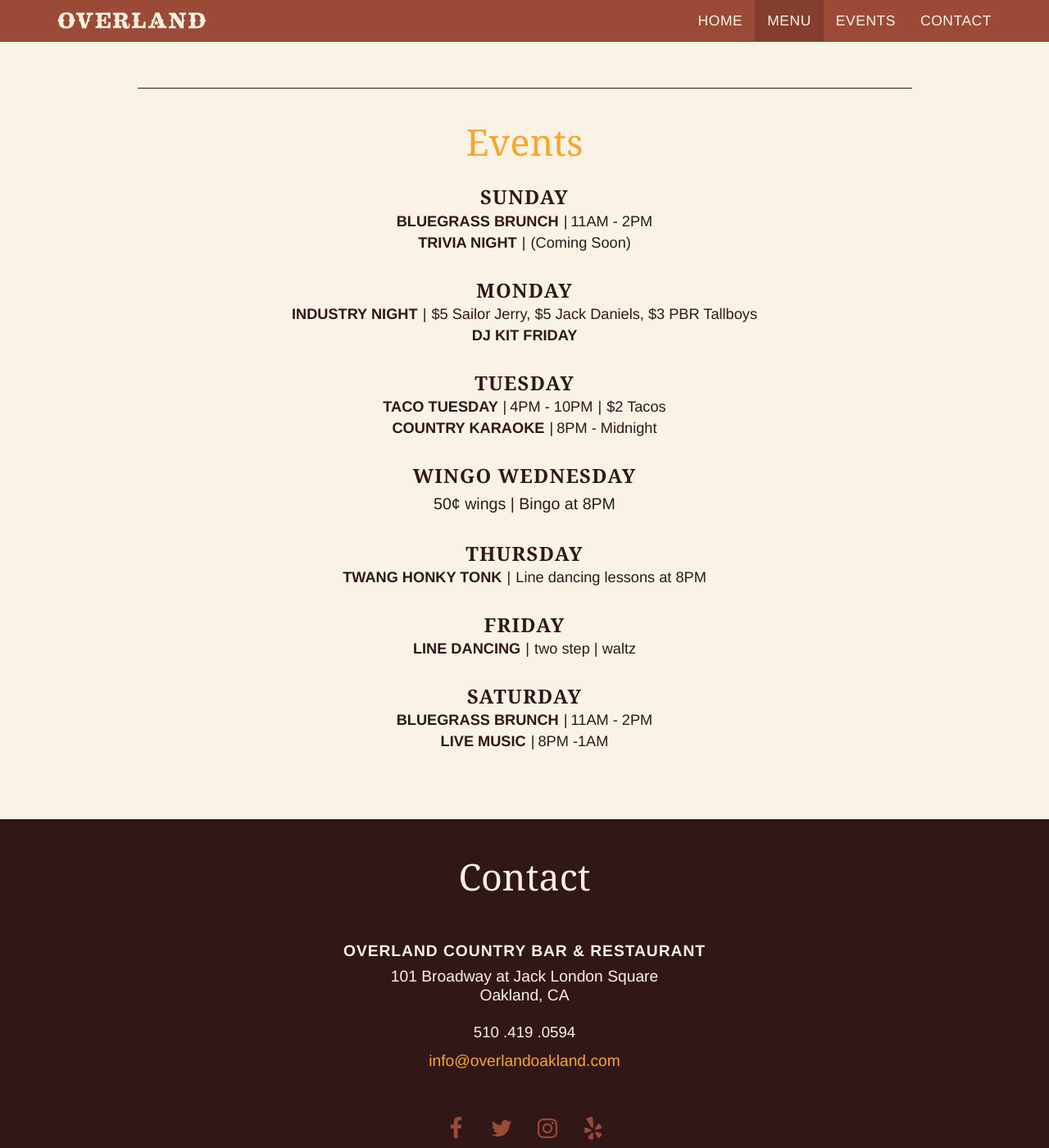
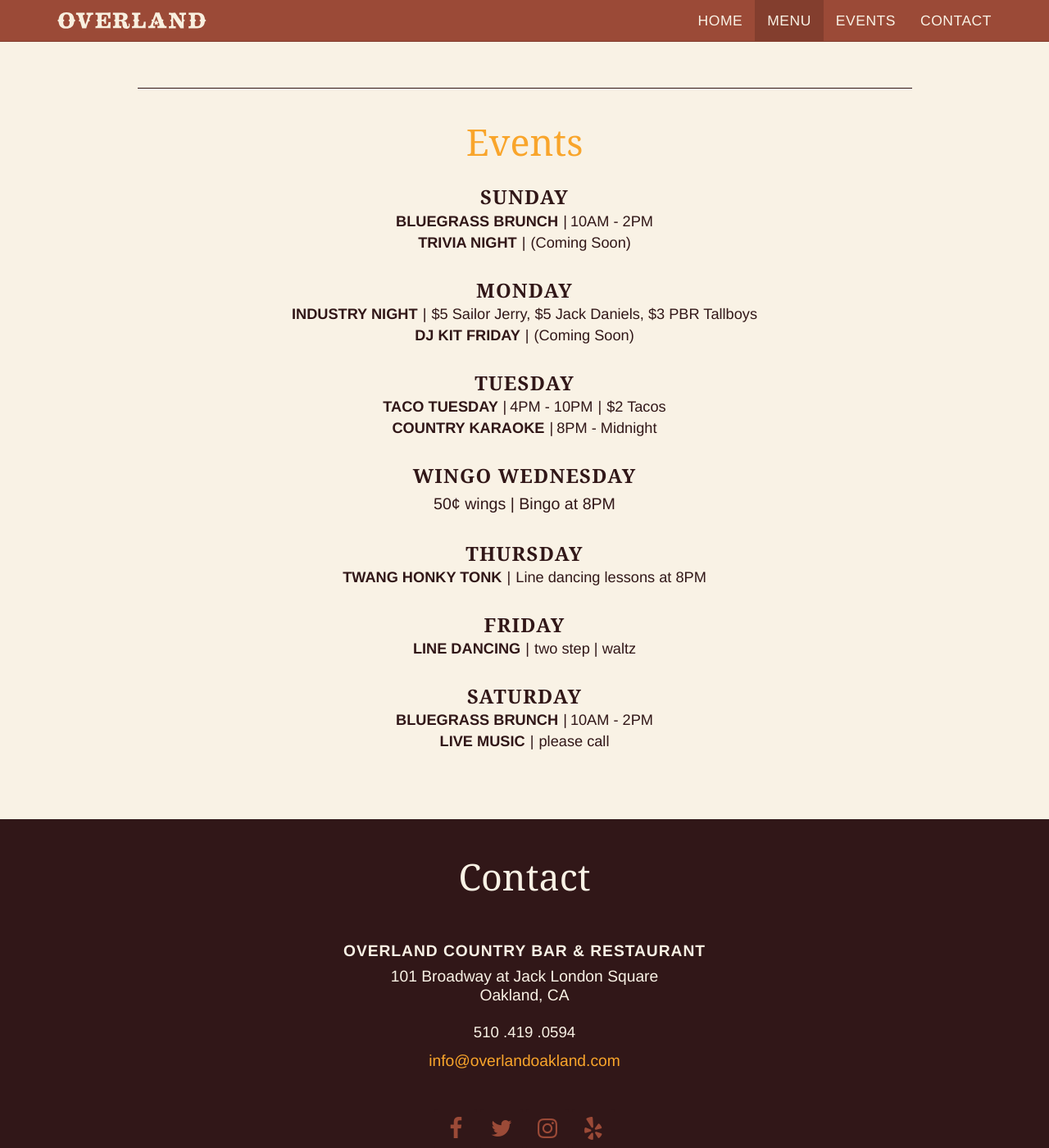
Before and after one commit to overland-oakland/overland-oakland.github.io, a Jekyll site: the page built from index.html, in a window 1280 px wide and 1400 px high, scrolled down 1088 px. Shown: the whole window at 82% size. Built offline with Jekyll 4.4.1, drawn with Linux system fonts in a browser that asks for light colours; nearby versions of some CDN libraries.

```diff
--- a/_data/events/regular.yml
+++ b/_data/events/regular.yml
@@ -3,7 +3,7 @@
   - day: Sunday
     eventsList:
       - title: Bluegrass Brunch
-        time: 11AM - 2PM
+        time: 10AM - 2PM
       - title: Trivia Night
         description: (Coming Soon)
     thumbnail:
@@ -12,6 +12,7 @@
       - title: Industry Night
         description: $5 Sailor Jerry, $5 Jack Daniels, $3 PBR Tallboys
       - title: DJ Kit Friday
+        description: (Coming Soon)
   - day: Tuesday
     eventsList:
       - title: Taco Tuesday
@@ -33,7 +34,7 @@
   - day: Saturday
     eventsList:
       - title: Bluegrass Brunch
-        time: 11AM - 2PM
+        time: 10AM - 2PM
       - title: Live Music
-        time: 8PM -1AM
+        description: please call
 ---
```
